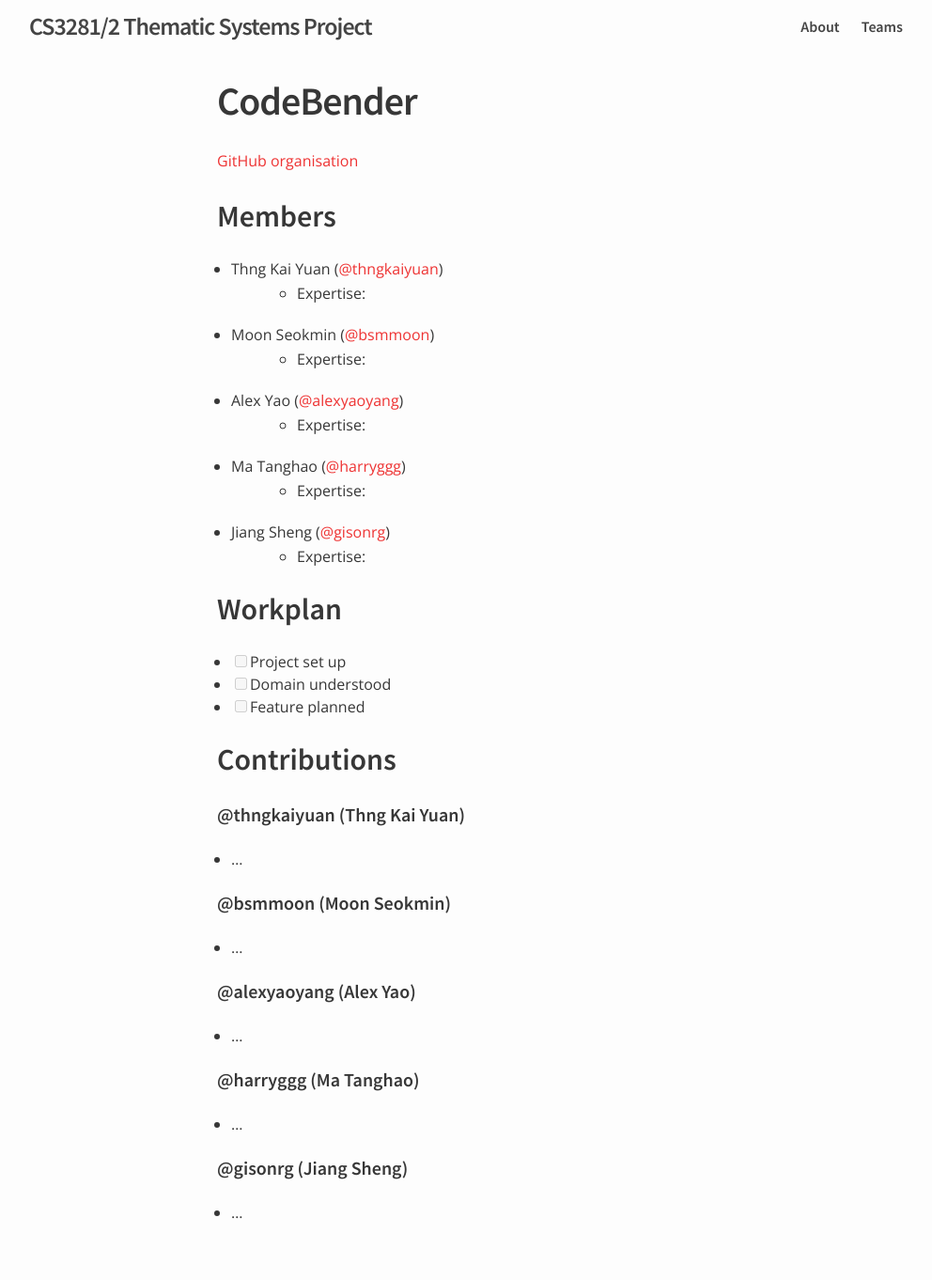
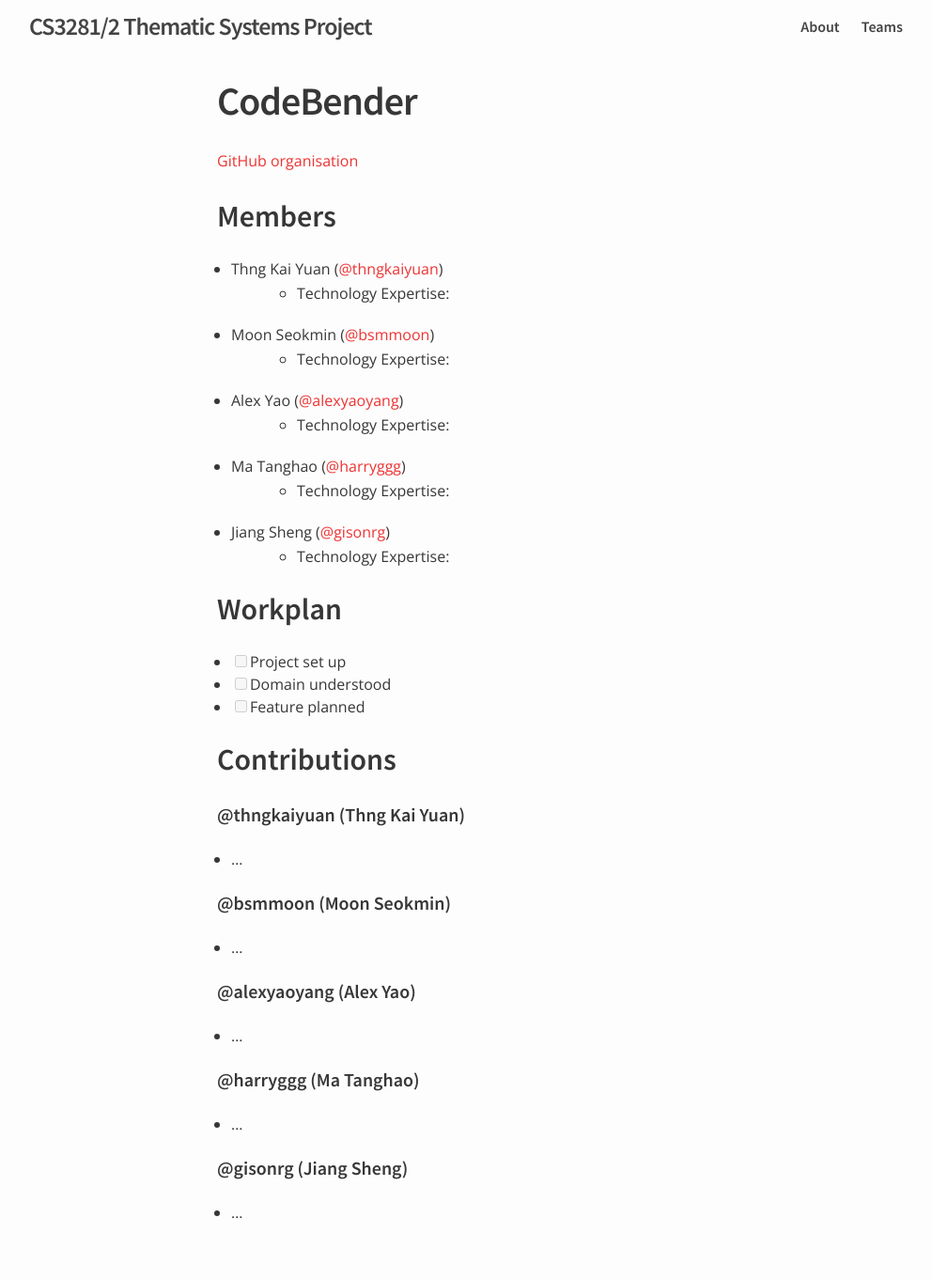
Before and after one commit to nus-oss/cs3281-AY1516S2-website, a Jekyll site: the page built from teams/codebender.md, in a window 1280 px wide. Shown: the whole page at 94% size, without its empty margins (139-1131 px from the left). Built offline with Jekyll 4.4.1, drawn with Linux system fonts in a browser that asks for light colours.

Commit message:
Clarify that it is technology expertise.

```diff
--- a/teams/codebender.md
+++ b/teams/codebender.md
@@ -7,15 +7,15 @@ permalink: /teams/codebender/
 
 ## Members
  - Thng Kai Yuan ([@thngkaiyuan](http://cs3281-2.blogspot.sg/))
-   - Expertise:
+   - Technology Expertise:
  - Moon Seokmin ([@bsmmoon](http://moonmoon3281.blogspot.sg/))
-   - Expertise:
+   - Technology Expertise:
  - Alex Yao ([@alexyaoyang](http://alexyy.com/))
-   - Expertise:
+   - Technology Expertise:
  - Ma Tanghao ([@harryggg](https://blog.nus.edu.sg/matanghao/))
-   - Expertise:
+   - Technology Expertise:
  - Jiang Sheng ([@gisonrg](http://blog.gisonrg.me/))
-   - Expertise:
+   - Technology Expertise:
 
 ## Workplan
 
```
Also changed, not shown: teams/_template.md (+1 -1 lines), teams/socketio.md (+5 -5 lines).
